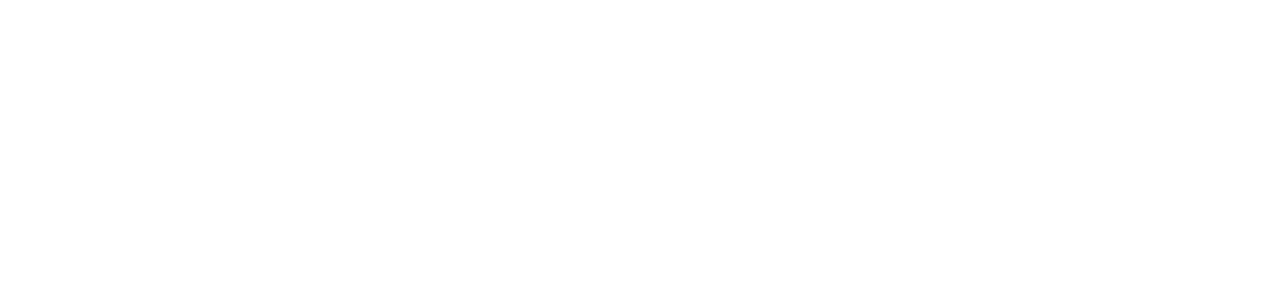
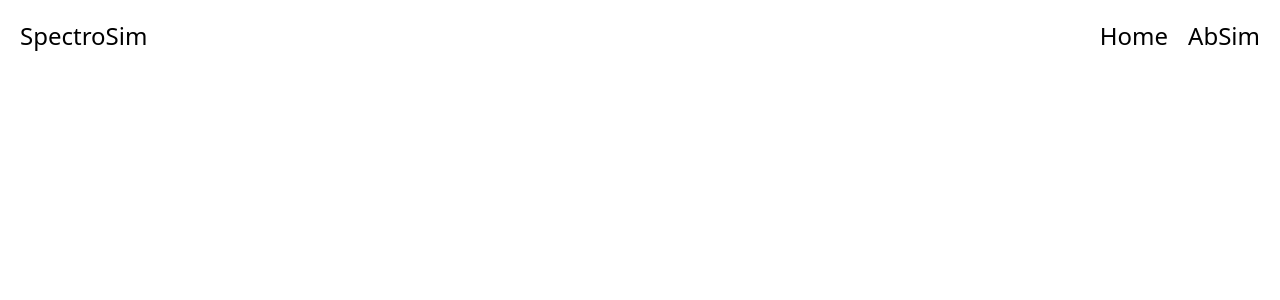
Before and after one commit to michaelddeming/spectro-sim, a React (Vite) app in the folder frontend/: page / in a window 1280 px wide. Shown: the top 300 px of the page. Built offline with nearby package versions, Linux system fonts and the light colour scheme.

Commit message:
Add Nav comp.

```diff
--- a/frontend/src/App.jsx
+++ b/frontend/src/App.jsx
@@ -4,13 +4,15 @@
 
 function App() {
   return (
-    <>
-    <Router>
-      <Routes>
-        <Route path="/" element={<Home></Home>}></Route>
-      </Routes>
-    </Router>
-    </>
+
+    <div className='p-5'>
+      <Router>
+        <Routes>
+          <Route path="/" element={<Home></Home>}></Route>
+        </Routes>
+      </Router>
+    </div>
+
   )
 }
 
--- a/frontend/src/comps/pages/Home.jsx
+++ b/frontend/src/comps/pages/Home.jsx
@@ -1,9 +1,9 @@
-
+import Nav from "../sub_comps/Nav";
 
 function Home() {
     return(
         <>
-
+        <Nav></Nav>
 
         </>
     );
--- a/frontend/src/comps/sub_comps/Nav.jsx
+++ b/frontend/src/comps/sub_comps/Nav.jsx
@@ -3,7 +3,21 @@
 function Nav(){
     return(
         <>
+        <nav className="flex justify-between items-center text-2xl">
 
+            {/* SITE LOGO */}
+            <div>
+                <Link to="/"><h1>SpectroSim</h1></Link>
+            </div>
+
+
+            {/* PAGE NAVIGATION */}
+            <div className="flex justify-between gap-5">
+                <Link to="/">Home</Link>
+                <Link to="/">AbSim</Link>
+            </div>
+        </nav>
         </>
     );
 }
+export default Nav;
```
